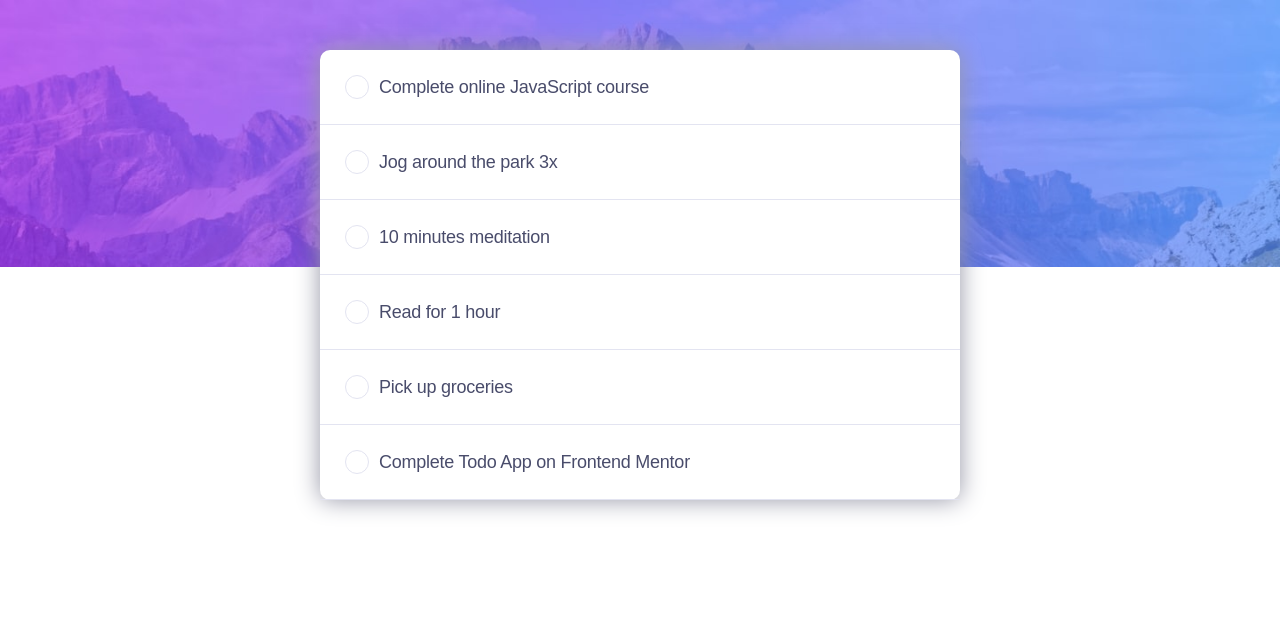
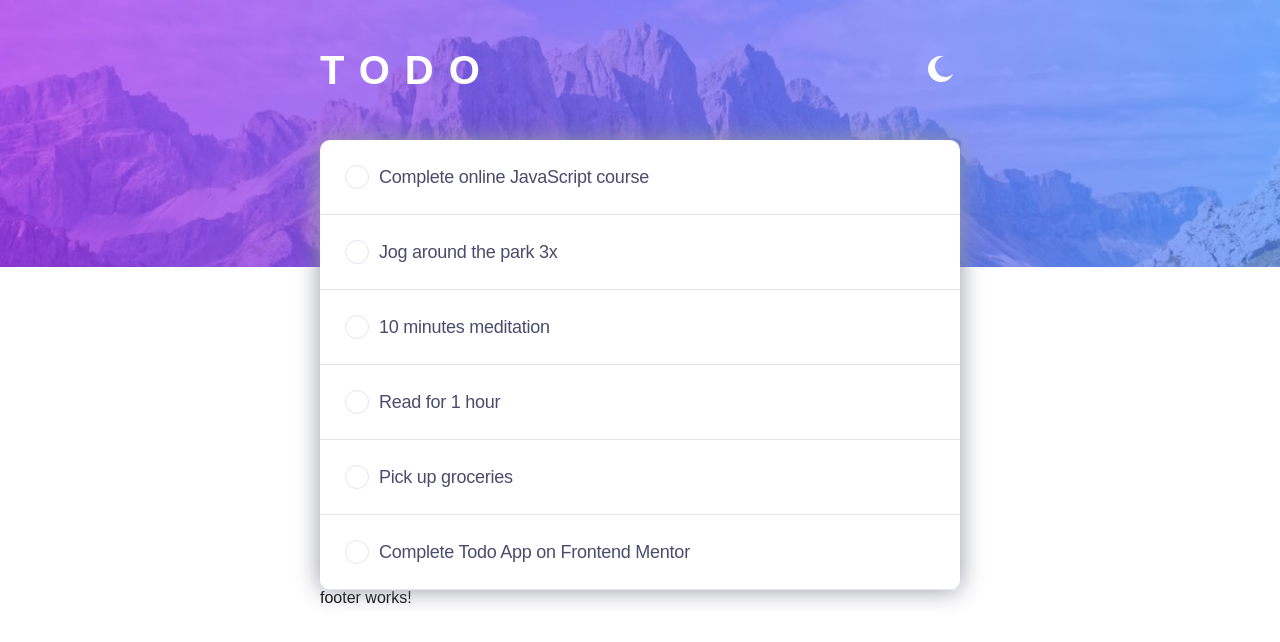
Before and after one commit to curlos/task-tracker-angular, an Angular app: page / in a window 1280 px wide. Shown: the top 642 px of the page. Built offline with nearby package versions, Linux system fonts and the light colour scheme; data requests are answered from the project's data file.

Commit message:
Add header

```diff
--- a/src/app/app.module.ts
+++ b/src/app/app.module.ts
@@ -5,12 +5,16 @@ import { HttpClientModule } from '@angular/common/http';
 import { AppComponent } from './app.component';
 import { TasksComponent } from './components/tasks/tasks.component';
 import { TaskItemComponent } from './components/task-item/task-item.component';
+import { HeaderComponent } from './components/header/header.component';
+import { FooterComponent } from './components/footer/footer.component';
 
 @NgModule({
   declarations: [
     AppComponent,
     TasksComponent,
-    TaskItemComponent
+    TaskItemComponent,
+    HeaderComponent,
+    FooterComponent
   ],
   imports: [
     BrowserModule,
--- /dev/null
+++ b/src/app/components/footer/footer.component.html
@@ -0,0 +1 @@
+<p>footer works!</p>
--- /dev/null
+++ b/src/app/components/footer/footer.component.ts
@@ -0,0 +1,15 @@
+import { Component, OnInit } from '@angular/core';
+
+@Component({
+  selector: 'app-footer',
+  templateUrl: './footer.component.html',
+  styleUrls: ['./footer.component.css']
+})
+export class FooterComponent implements OnInit {
+
+  constructor() { }
+
+  ngOnInit(): void {
+  }
+
+}
--- /dev/null
+++ b/src/app/components/header/header.component.css
@@ -0,0 +1,19 @@
+.container {
+  display: flex;
+  justify-content: space-between;
+  align-items: center;
+  gap: 15px;
+  margin-bottom: 50px;
+}
+
+h1 {
+  font-size: 40px;
+  letter-spacing: 15px;
+  font-weight: 700;
+  color: #FFFFFF;
+}
+
+button {
+  border: none;
+  background-color: transparent;
+}
--- /dev/null
+++ b/src/app/components/header/header.component.html
@@ -0,0 +1,6 @@
+<div class="container">
+  <h1>TODO</h1>
+  <button>
+    <img src="/assets/images/icon-moon.svg" alt="theme changer" />
+  </button>
+</div>
--- /dev/null
+++ b/src/app/components/header/header.component.ts
@@ -0,0 +1,15 @@
+import { Component, OnInit } from '@angular/core';
+
+@Component({
+  selector: 'app-header',
+  templateUrl: './header.component.html',
+  styleUrls: ['./header.component.css']
+})
+export class HeaderComponent implements OnInit {
+
+  constructor() { }
+
+  ngOnInit(): void {
+  }
+
+}
--- a/src/app/components/tasks/tasks.component.css
+++ b/src/app/components/tasks/tasks.component.css
@@ -7,9 +7,10 @@
 img {
   width: 100%;
   position: absolute;
+  z-index: -1;
 }
 
-.tasksWrapper {
+.mainWrapper {
   padding-top: 50px;
   display: flex;
   flex-direction: column;
@@ -17,8 +18,12 @@ img {
   align-items: center;
 }
 
+.middleWrapper {
+  width: 50%;
+}
+
 .tasksContainer {
-  width: 50%;
+  width: 100%;
   background-color: #FFFFFF;
   border-radius: 10px;
   filter: drop-shadow(0 0 0.75rem #9495A5);
--- a/src/app/components/tasks/tasks.component.html
+++ b/src/app/components/tasks/tasks.component.html
@@ -1,11 +1,16 @@
 <div class="container">
   <img src="/assets/images/bg-desktop-light.jpg" alt="mountain background" />
-  <div class="tasksWrapper">
-    <div class="tasksContainer">
-      <app-task-item
-        *ngFor="let task of tasks"
-      [task]="task"
-      ></app-task-item>
+  <div class="mainWrapper">
+    <div class="middleWrapper">
+      <app-header></app-header>
+
+      <div class="tasksContainer">
+        <app-task-item
+          *ngFor="let task of tasks"
+        [task]="task"
+        ></app-task-item>
+      </div>
+      <app-footer></app-footer>
     </div>
   </div>
 </div>
--- a/src/styles.css
+++ b/src/styles.css
@@ -138,3 +138,8 @@ body {
 * {
   box-sizing: border-box;
 }
+
+a,
+button {
+  cursor: pointer;
+}
```
Also changed, not shown: src/app/components/footer/footer.component.css (added), 2 other files (tests, documents, lock files or other folders).
